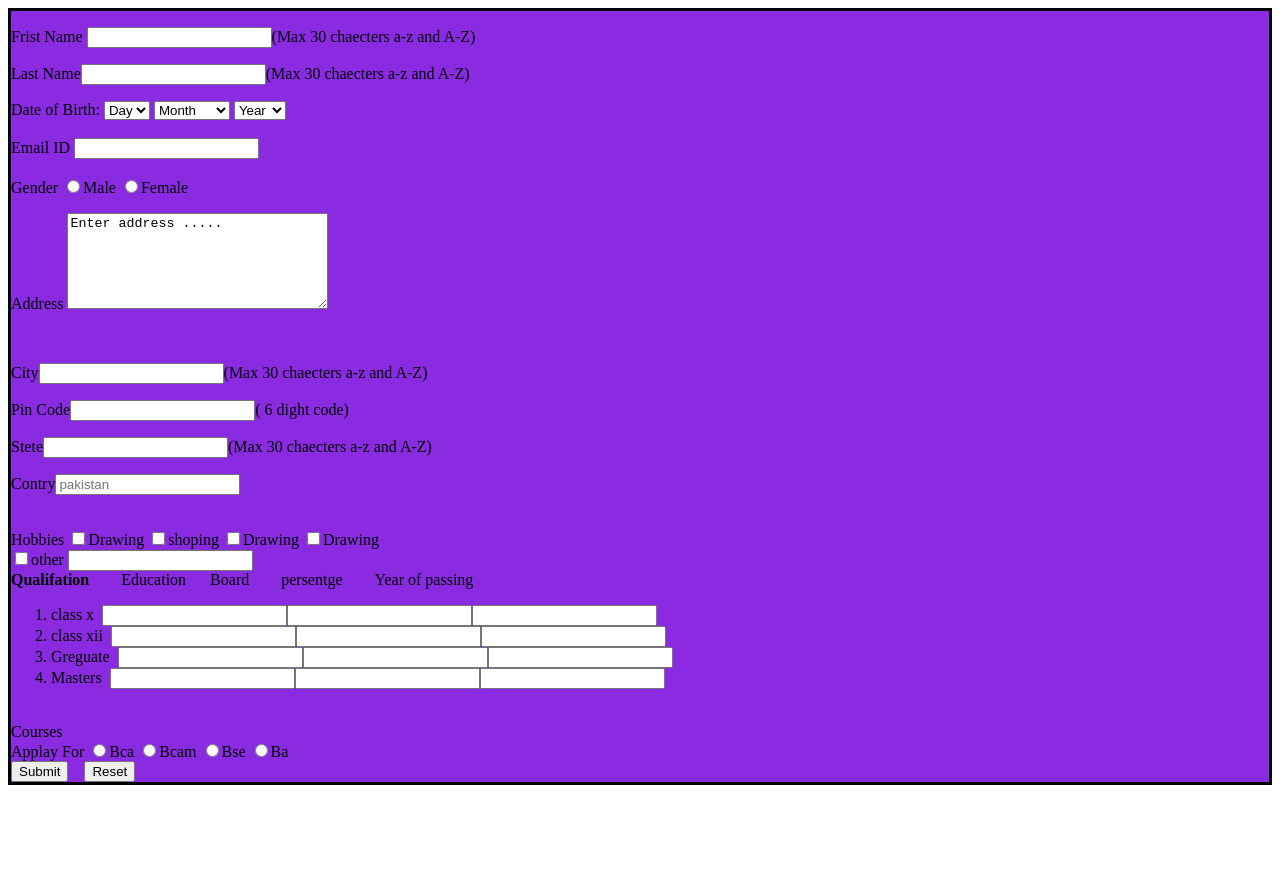
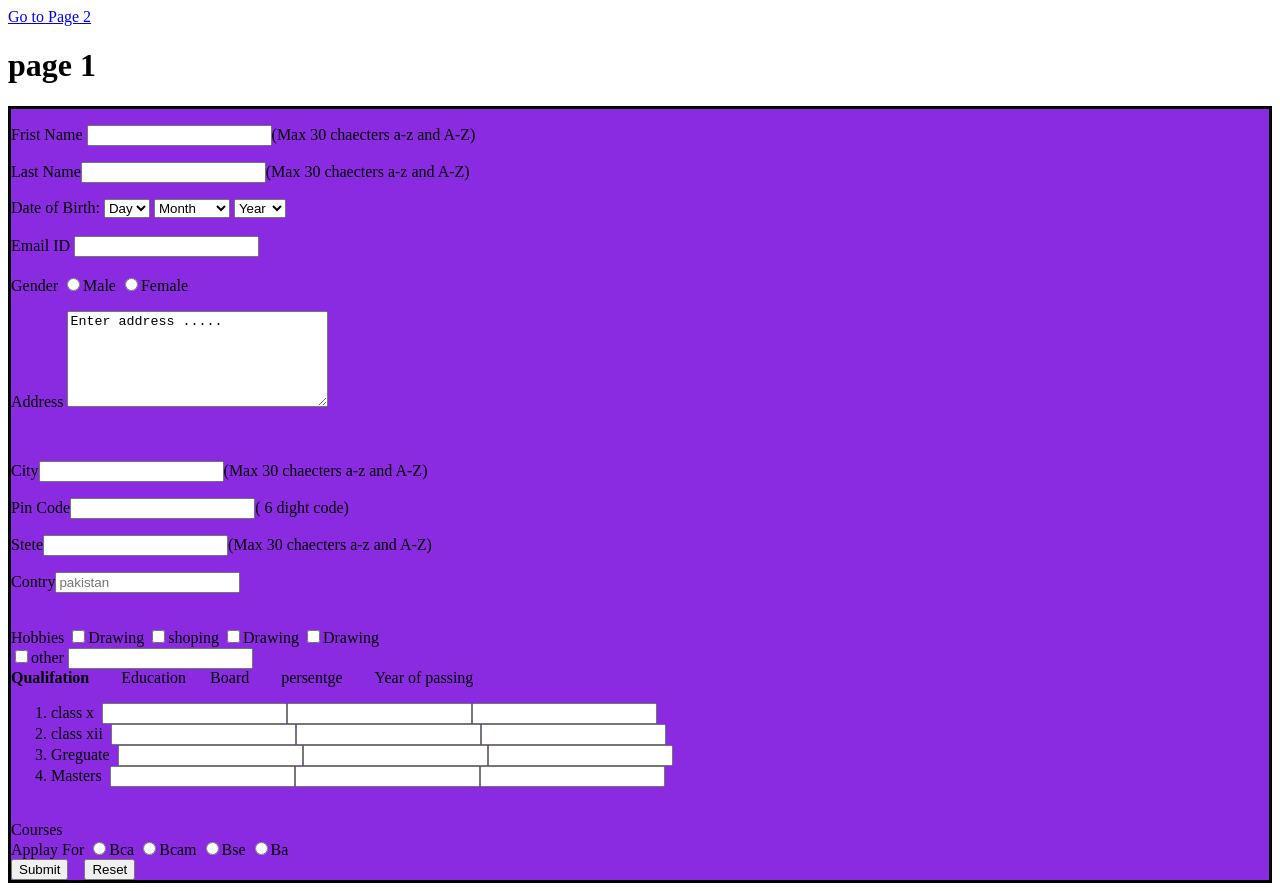
Before and after one commit to ismail99182/form-Task-2, a plain HTML site: page index.html in a window 1280 px wide. Before the commit the page ends 800 px from the top, so only its background shows below. Drawn offline with Linux system fonts and the light colour scheme.

Commit message:
Update index.html

```diff
--- a/index.html
+++ b/index.html
@@ -6,6 +6,8 @@
     <title>Document</title>
 </head>
 <body>
+    <a href="page 2 .html">Go to Page 2</a>
+   <h1>page 1</h1>
     <form style="border:  solid black ; background-color: blueviolet; margin: auto; width: 50; display: block;scroll-padding-inline-end: ;">
         <p>Frist Name <input type="text">(Max 30 chaecters a-z and A-Z)</p>
         <p>Last Name<input type="text">(Max 30 chaecters a-z and A-Z)</p>
```
